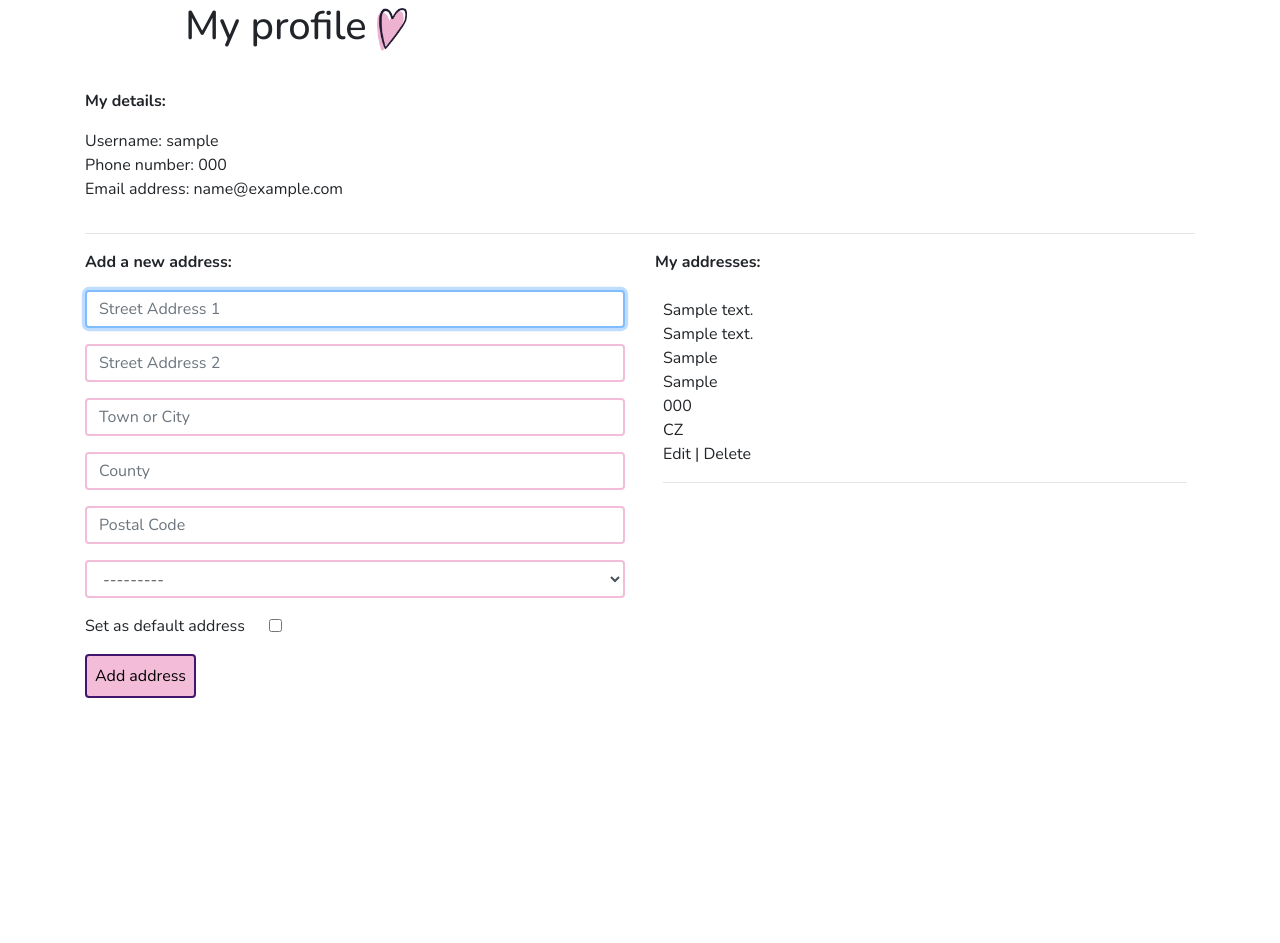
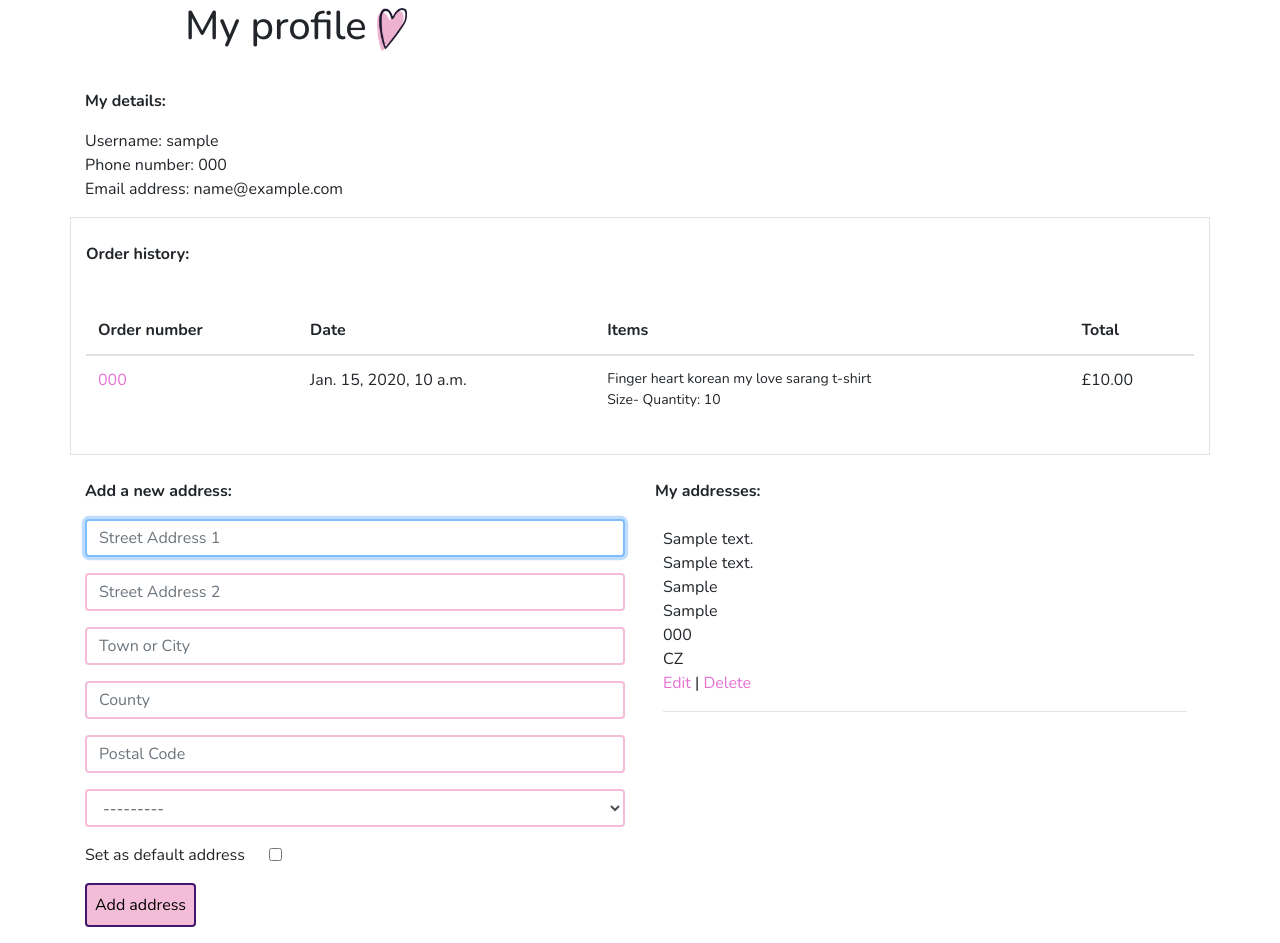
Before and after one commit to nhamidi90/unnie_style, a Django app: page /profile/ in a window 1280 px wide. Shown: the part 168-1111 px from the top of the page. Before the commit the page ends 866 px from the top, so only its background shows below. Run offline with Django 3.2, Linux system fonts and the light colour scheme; a user stored in the database is signed in; data comes from the database, SQL or seed files in the repository; tables that the repository leaves empty hold one stand-in row (values such as "Sample post"); some libraries are stand-ins or nearby versions.

Commit message:
Attach order history to profile and display on pg

```diff
--- a/checkout/admin.py
+++ b/checkout/admin.py
@@ -12,7 +12,7 @@ class OrderAdmin(admin.ModelAdmin):
     readonly_fields = ('order_number', 'date', 'delivery_cost', 'order_total',
                        'grand_total', 'original_bag', 'stripe_pid',)
 
-    fields = ('order_number', 'date', 'full_name', 'email', 'phone_number',
+    fields = ('order_number', 'user_profile', 'date', 'full_name', 'email', 'phone_number',
               'country', 'postcode', 'town_or_city', 'street_address1',
               'street_address2', 'county', 'order_total', 'delivery_cost',
               'grand_total', 'original_bag', 'stripe_pid',)
--- a/profiles/templates/profiles/profile.html
+++ b/profiles/templates/profiles/profile.html
@@ -15,22 +15,60 @@
     </div>
 
     <div class="row">
-        <div class="col-12 col-md-6">
+        <div class="col-12">
             <p><strong>My details:</strong></p>
             <p>Username: {{ profile }}
             <br>Phone number: {{ profile.phone_number }}
             <br>Email address: {{ user.email }}
             </p>
         </div>
-        <div class="col-12 col-md-6">
-
-
+    </div>
+    <div class="row border">
+        <div class="col-12">
+            <p class="pt-4"><strong>Order history:</strong></p>
+            <div class="order-history">
+                <table class="table mt-4">
+                    <thead>
+                        <tr>
+                            <th class="border-top-0">Order number</th>
+                            <th class="border-top-0">Date</th>
+                            <th class="border-top-0">Items</th>
+                            <th class="border-top-0">Total</th>
+                        </tr>
+                    </thead>
+                    <tbody>
+                        {% for order in orders %}
+                            <tr>
+                                <td>
+                                    <a href="{% url 'order_history' order.order_number %}"
+                                    title="{{ order.order_number }}">{{ order.order_number | truncatechars:8 }}
+                                    </a>
+                                </td>
+                                <td>{{ order.date }}</td>
+                                <td>
+                                    <ul class="list-unstyled">
+                                        {% for item in order.lineitems.all %}
+                                            <li class="small">
+                                                {{ item.product.name }}
+                                                <br>{% if item.product.has_sizes %}
+                                                    Size- {{ item.product.size|upper }}
+                                                {% endif %}
+                                                Quantity: {{ item.quantity }}
+                                            </li>
+                                        {% endfor %}
+                                    </ul>
+                                </td>
+                                <td>£{{ order.grand_total }}</td>
+                            </tr>
+                        {% endfor %}
+                    </tbody>
+                </table>
+            </div>
         </div>
     </div>
-    <hr>
     <div class="row">
         <div class="col-12 col-md-6">
-            <p><strong>Add a new address:</strong></p>
+            <p class="pt-4"><strong>Add a new address:</strong></p>
             <form action="{% url 'profile' %}" method="POST" id="add-address">
                 {% csrf_token %}
                 {{ form | crispy }}
@@ -42,7 +80,8 @@
             </form>
         </div>
         <div class="col-12 col-md-6">
-            <p><strong>My addresses:</strong></p>
+            <hr class="d-md-none">
+            <p class="pt-4"><strong>My addresses:</strong></p>
             {% for ad in addresses %}
             <div class="p-2">
                 {{ ad.street_address1 }}
@@ -51,7 +90,9 @@
                 {% if ad.county %}<br>{{ ad.county }}{% endif %}
                 {% if ad.postcode %}<br>{{ ad.postcode }}{% endif %}
                 <br>{{ ad.country }}
-                <p>Edit | Delete</p>
+                <p><a href="">Edit</a> |
+                    <a href="">Delete</a>
+                </p>
                 <hr>
             </div>
             {% endfor %}
--- a/profiles/urls.py
+++ b/profiles/urls.py
@@ -5,4 +5,5 @@ urlpatterns = [
     path('', views.profile, name='profile'),
     path('edit/<int:address_id>/', views.edit_address, name='edit_address'),
     path('delete/<int:address_id>/', views.delete_address, name='delete_address'),
+    path('order_history/<order_number>', views.order_history, name='order_history'),
 ]
--- a/profiles/views.py
+++ b/profiles/views.py
@@ -2,6 +2,7 @@ from django.shortcuts import render, redirect, reverse, get_object_or_404
 from django.contrib import messages
 
 from .models import UserProfile, Addresses
+from checkout.models import Order
 from .forms import AddressForm
 
 
@@ -11,6 +12,7 @@ def profile(request):
     new address"""
     profile = get_object_or_404(UserProfile, user=request.user)
     addresses = Addresses.objects.all()
+    orders = profile.orders.all()
 
     if request.method == 'POST':
         form = AddressForm(request.POST)
@@ -30,6 +32,7 @@ def profile(request):
         'profile': profile,
         'addresses': addresses,
         'form': form,
+        'orders': orders,
     }
     return render(request, template, context)
 
@@ -62,3 +65,15 @@ def delete_address(request, address_id):
     address = get_object_or_404(Addresses, pk=address_id)
     address.delete()
     return redirect(reverse('profile'))
+
+
+def order_history(request, order_number):
+    order = get_object_or_404(Order, order_number=order_number)
+
+    template = 'checkout/checkout_success.html'
+    context = {
+        'order': order,
+        'from_profile': True
+    }
+
+    return render(request, template, context)
--- a/static/css/base.css
+++ b/static/css/base.css
@@ -294,6 +294,13 @@ select option[value=""] {
     display: none;
 }
 
+/* profile  */
+
+.order-history {
+    max-height: 416px;
+    overflow-y: auto;
+}
+
 /* Media queries */
 
 @media (max-width: 400px) {
```
Also changed, not shown: checkout/templates/checkout/checkout_success.html (+9 -0 lines), checkout/views.py (+8 -0 lines).
